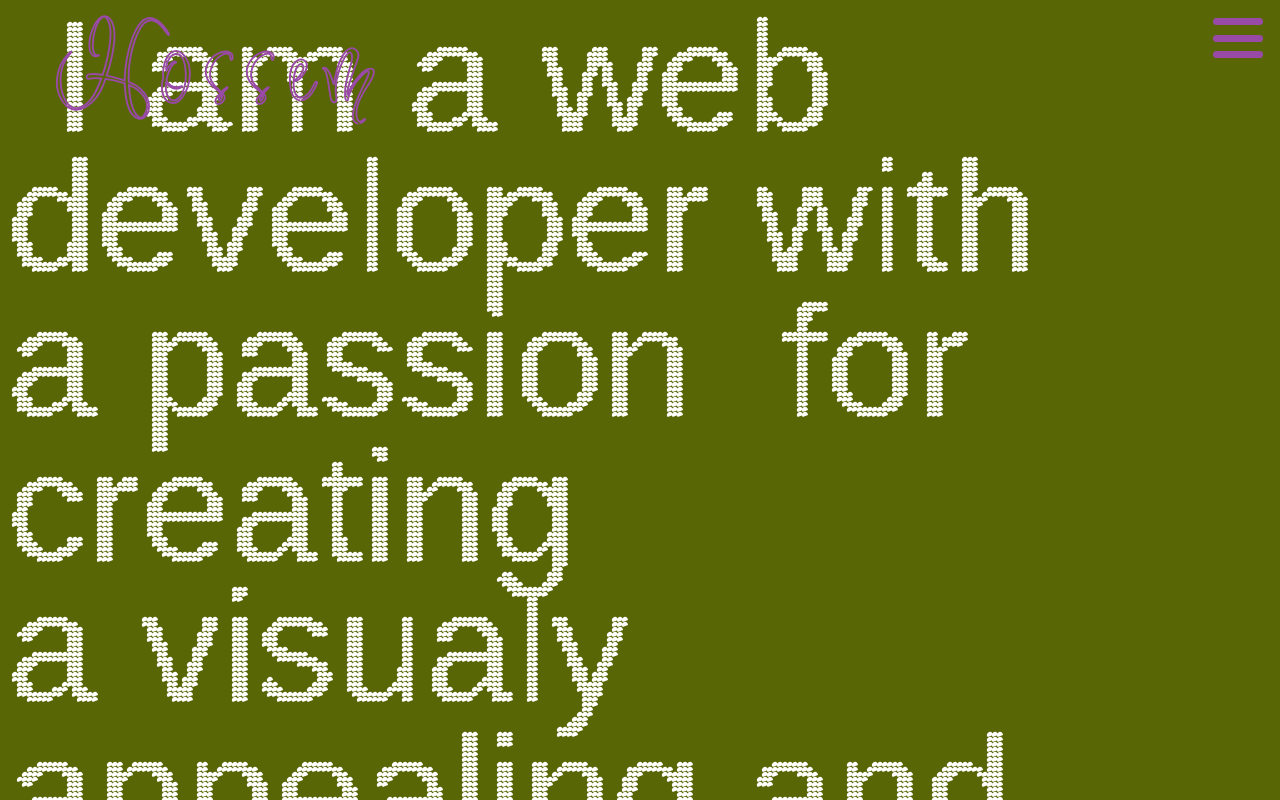
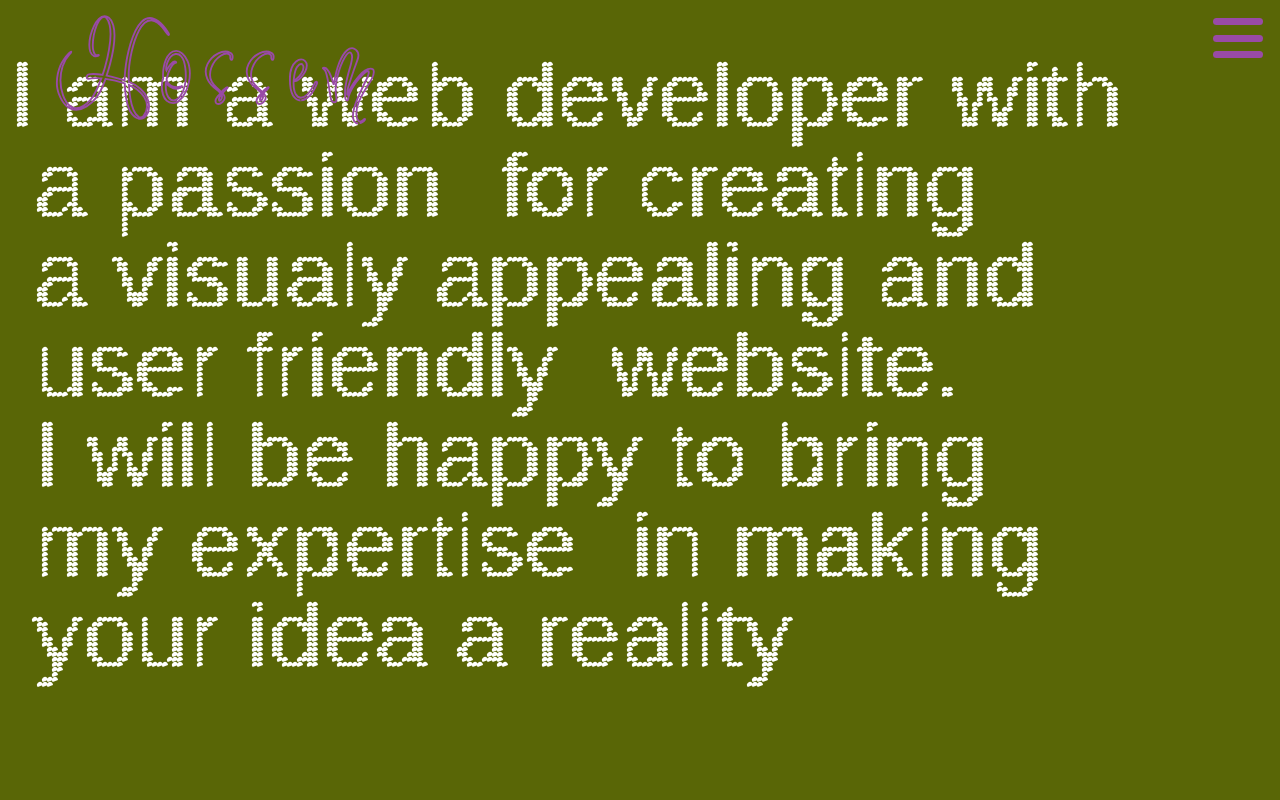
Before and after one commit to hossemedineali/portfolio, a Next.js app: page /a in a window 1280 px wide. Built offline with nearby package versions, Linux system fonts and the light colour scheme.

Commit message:
new about me p

```diff
--- a/src/pages/a.tsx
+++ b/src/pages/a.tsx
@@ -24,11 +24,25 @@ const AboutMe = () => {
     const adjustX=10
     const adjustY=20
     //0.015 for  about 800px w and up
-    let fontSize=canvas.width*0.025+'px'
+    //0.025 less than 800
+    let fontSize=''
+    let paragraphe:string[]=[]
+    if(canvas.width<600) {
+      fontSize=canvas.width*0.026+'px'
+      const textsm=' I am a web \ndeveloper with \na passion  for \ncreating \na visualy \nappealing and \nuser friendly \nwebsite. \nI will be happy to \nbring  my \nexpertise  \nin making  your \nidea a reality'
 
-    addEventListener('resize',(event)=>{
+      paragraphe=textsm.split('\n')
+    }
+    else {
+      fontSize=canvas.width*0.015+'px'
+      const text='I am a web developer with \n a passion  for creating \n a visualy appealing and \n user friendly  website. \n I will be happy to bring \n my expertise  in making \n your idea a reality '
+    paragraphe=text.split('\n')
+}
+addEventListener('resize',(event)=>{
 
       if(!canvas)return
+      setWidth(window.innerWidth)
+      setHeight(window.innerHeight)
       canvas.width=window.innerWidth
 
       canvas.height=window.innerHeight
@@ -38,19 +52,17 @@ const AboutMe = () => {
 
 
     const text='I am a web developer with \n a passion  for creating \n a visualy appealing and \n user friendly  website. \n I will be happy to bring \n my expertise  in making \n your idea a reality '
-
-
+    const tab=text.split('\n')
     const textsm=' I am a web \ndeveloper with \na passion  for \ncreating \na visualy \nappealing and \nuser friendly \nwebsite. \nI will be happy to \nbring  my \nexpertise  \nin making  your \nidea a reality'
     const tabsm=textsm.split('\n')
 
-    const tab=text.split('\n')
     ctx.fillStyle = "white";
     ctx.font = `${fontSize} arial`;
-    let lineHeight=0
-    for(let i=0;i<tabsm.length;i++){
+    let lineHeight=10
+    for(let i=0;i<paragraphe.length;i++){
       lineHeight += ctx.measureText('M').width
       console.log('Lineheight',lineHeight)
-      ctx.fillText(tabsm[i] as string, 2, lineHeight+2*i );
+      ctx.fillText(paragraphe[i] as string, 2, lineHeight+2*i );
     }
 
 
@@ -159,7 +171,7 @@ const AboutMe = () => {
     animate()
 
 
-  }, []);
+  }, [width,height]);
 
   return (
     <div className="  h-screen w-full text-6xl">
```
